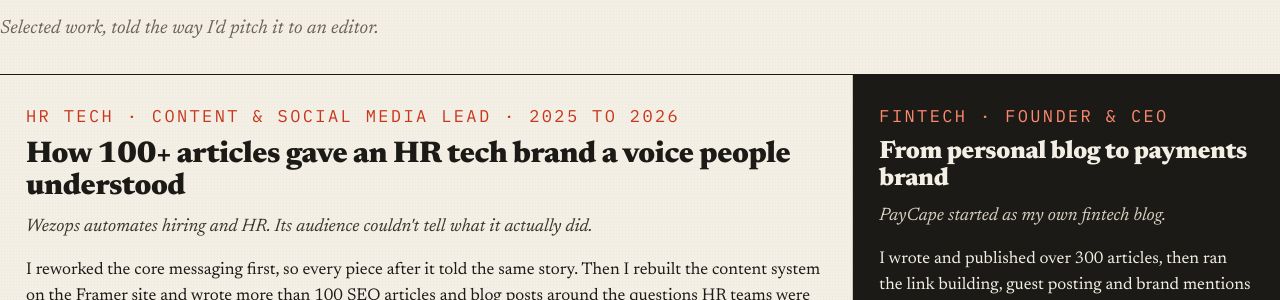
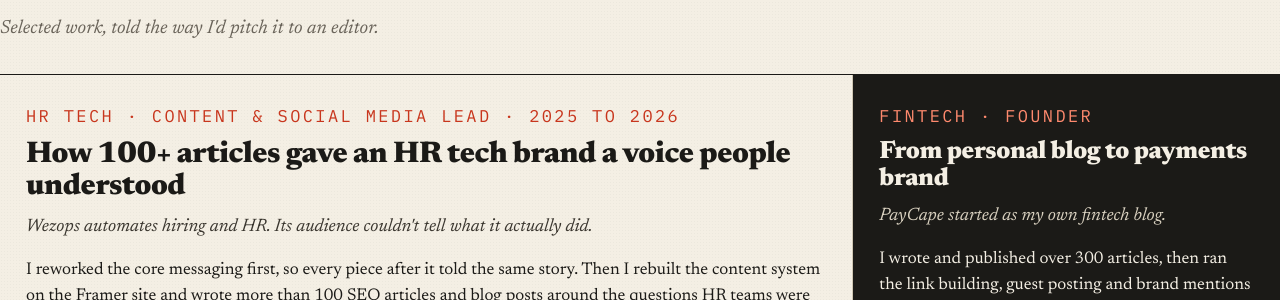
Before and after one commit to chinedukaluE/chinedukaluE.github.io, a Jekyll site: the page index.html, which Jekyll copies as it is, in a window 1280 px wide and 900 px high, scrolled down 2493 px. Shown: the part 155-455 px from the top of the window. Built offline with Jekyll 4.4.1, drawn with Linux system fonts in a browser that asks for light colours.

Commit message:
Change PayCape title to Founder

```diff
--- a/index.html
+++ b/index.html
@@ -119,7 +119,7 @@
     </article>
 
     <article class="feat w2 last dark" id="paycape">
-      <p class="kicker" style="color:#ff8a6e">Fintech · Founder & CEO</p>
+      <p class="kicker" style="color:#ff8a6e">Fintech · Founder</p>
       <h3>From personal blog to payments brand</h3>
       <p class="deck">PayCape started as my own fintech blog.</p>
       <p>I wrote and published over 300 articles, then ran the link building, guest posting and brand mentions myself. The audience it built became the base for a payment solutions brand.</p>
@@ -213,7 +213,7 @@
     <tbody>
       <tr class="now"><td>Aug 2024 to now</td><td>Techdella Solutions Limited<i>Co-founder & Director of Operations</i></td><td>Lead content writing, content marketing, social and design teams across the agency and its ventures. Building AI agents for research, content, SEO and reporting.</td></tr>
       <tr class="now"><td>Oct 2024 to now</td><td>Startbuddi<i>Founding CMO</i></td><td>Took the product to market and built the content strategy, including a glossary hub that surfaces the brand in Google and AI answers.</td></tr>
-      <tr class="now"><td>2024 to now</td><td>PayCape<i>Founder & CEO</i></td><td>300+ articles, DA 33, 926+ backlinks, 65% revenue growth over 24 months.</td></tr>
+      <tr class="now"><td>2024 to now</td><td>PayCape<i>Founder</i></td><td>300+ articles, DA 33, 926+ backlinks, 65% revenue growth over 24 months.</td></tr>
       <tr class="now"><td>2024; 2026 to now</td><td>Johan Consults<i>SEO & Content Lead</i></td><td>60% more inbound leads, 25% more search traffic, 60% social growth.</td></tr>
       <tr class="now"><td>Jan 2021 to now</td><td>Another Level Band<i>Music Distribution & Marketing</i></td><td>300% distribution growth, 90% higher streaming earnings, 40% yearly growth in bookings.</td></tr>
       <tr><td>Aug to Oct 2026</td><td>Naturelgrub<i>Web & Lifecycle (freelance)</i></td><td>E-commerce site with custom funnels and a full lifecycle email flow.</td></tr>
```
